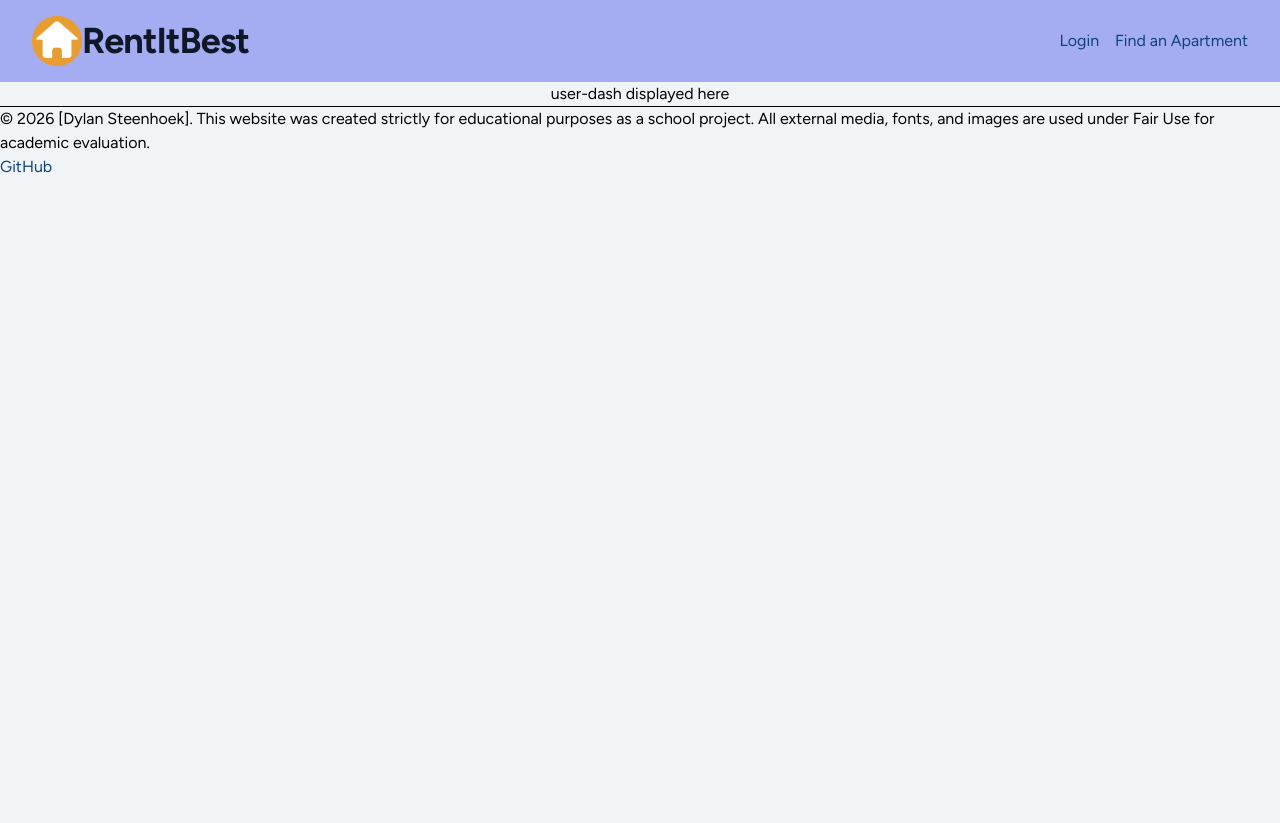
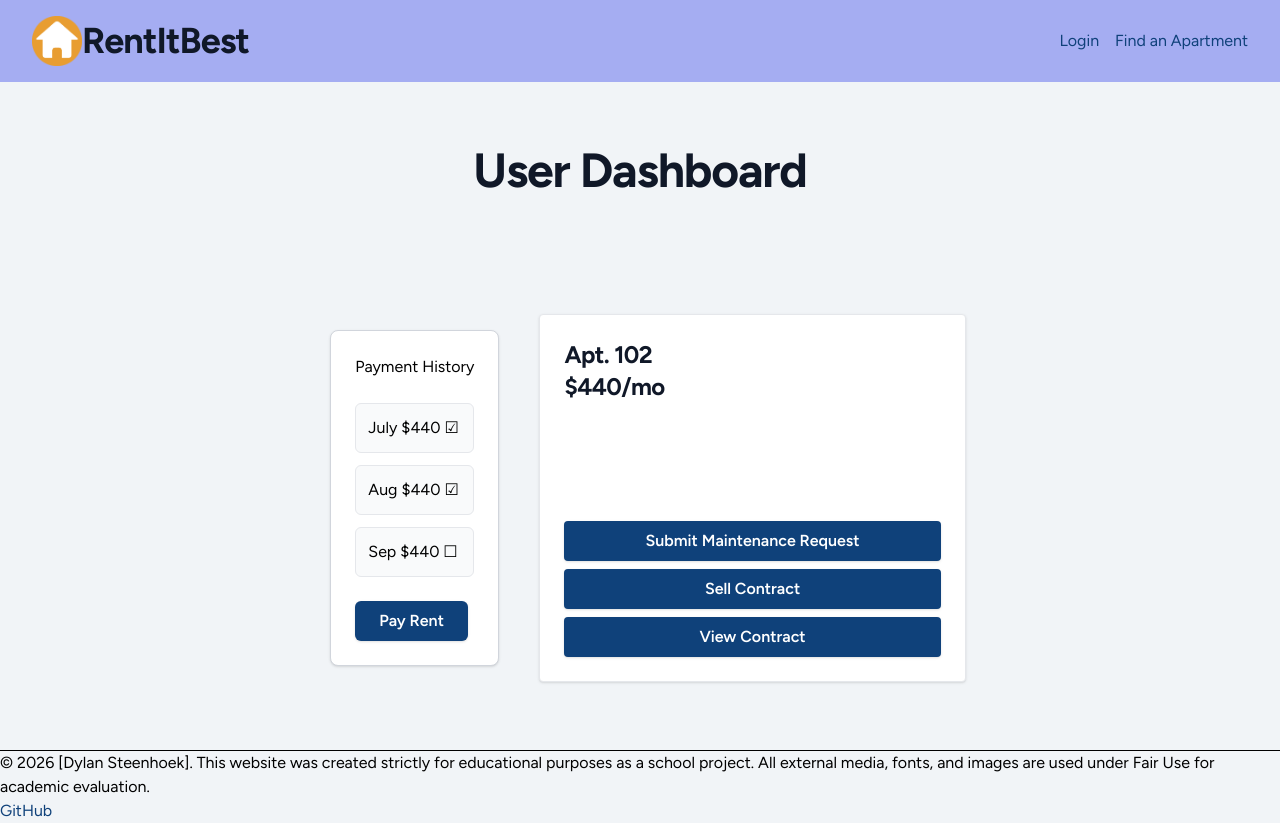
Before and after one commit to dylanexists/startup, a React (Vite) app: page /user-dashboard in a window 1280 px wide. Before the commit the page ends 800 px from the top, so only its background shows below. Built offline with nearby package versions, Linux system fonts and the light colour scheme.

Commit message:
Convert user-dashboard page to a React component

```diff
--- a/src/user-dashboard/user-dashboard.jsx
+++ b/src/user-dashboard/user-dashboard.jsx
@@ -2,8 +2,32 @@ import React from 'react';
 
 export function UserDashboard() {
   return (
-    <main className="container-fluid bg-secondary text-center">
-      <div>user-dash displayed here</div>
-    </main>
+    <main className="flex flex-col items-center pt-16 min-h-[calc(100vh-8.25rem)]">
+            <h1 className="text-5xl font-bold tracking-tight text-gray-900 mb-24">User Dashboard</h1>
+            <div className="grid grid-cols-1 md:grid-cols-3 gap-6 p-6">
+                <section className="p-6 bg-white border border-gray-300 rounded-lg shadow-sm space-y-6 m-4">
+                    <h3>Payment History</h3>
+                    <ul className="space-y-3">
+                        <li className="p-3 bg-gray-50 border border-gray-200 rounded-md">July $440 &#9745;</li>
+                        <li className="p-3 bg-gray-50 border border-gray-200 rounded-md">Aug $440 &#9745;</li>
+                        <li className="p-3 bg-gray-50 border border-gray-200 rounded-md">Sep $440 &#9744;</li>
+                    </ul>
+                    <button className="bg-[#0f417a] hover:bg-[#0a2f58] text-white font-semibold py-2 px-6 rounded-md transition duration-200 ease-in-out shadow-sm">
+                        Pay Rent</button>
+                </section>
+                <div className="flex flex-col justify-between p-6 bg-white border border-gray-200 rounded shadow-sm md:col-span-2 p-6">
+                    <h2 className="text-2xl font-bold tracking-tight text-gray-900">Apt. 102 <br></br> $440/mo</h2>
+
+                    <div className="flex flex-col gap-2 mt-4">
+                        <button className="bg-[#0f417a] hover:bg-[#0a2f58] text-white font-semibold py-2 px-6 rounded shadow-sm text-center">
+                            Submit Maintenance Request</button>
+                        <button className="bg-[#0f417a] hover:bg-[#0a2f58] text-white font-semibold py-2 px-6 rounded shadow-sm text-center">
+                            Sell Contract</button>
+                        <button className="bg-[#0f417a] hover:bg-[#0a2f58] text-white font-semibold py-2 px-6 rounded shadow-sm text-center">
+                            View Contract</button>
+                    </div>
+                </div>
+            </div>
+        </main>
   );
 }
```
